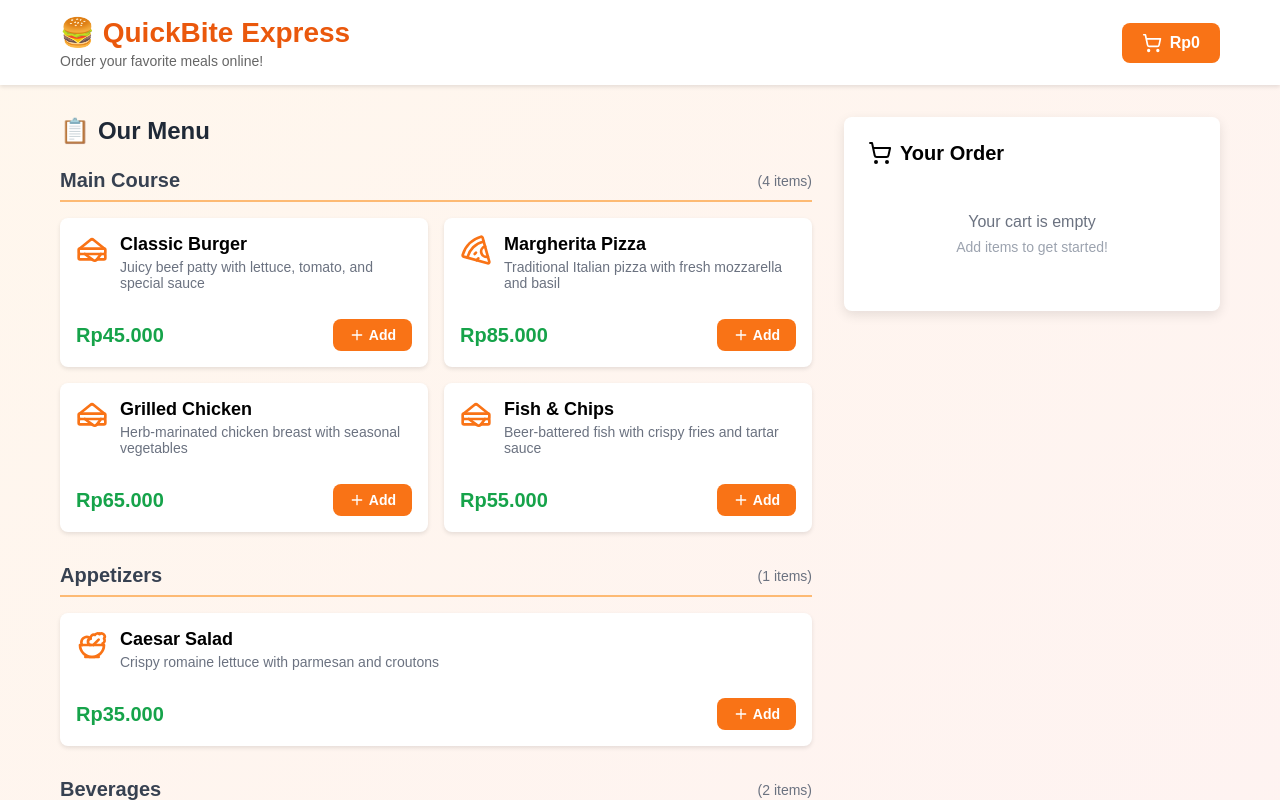
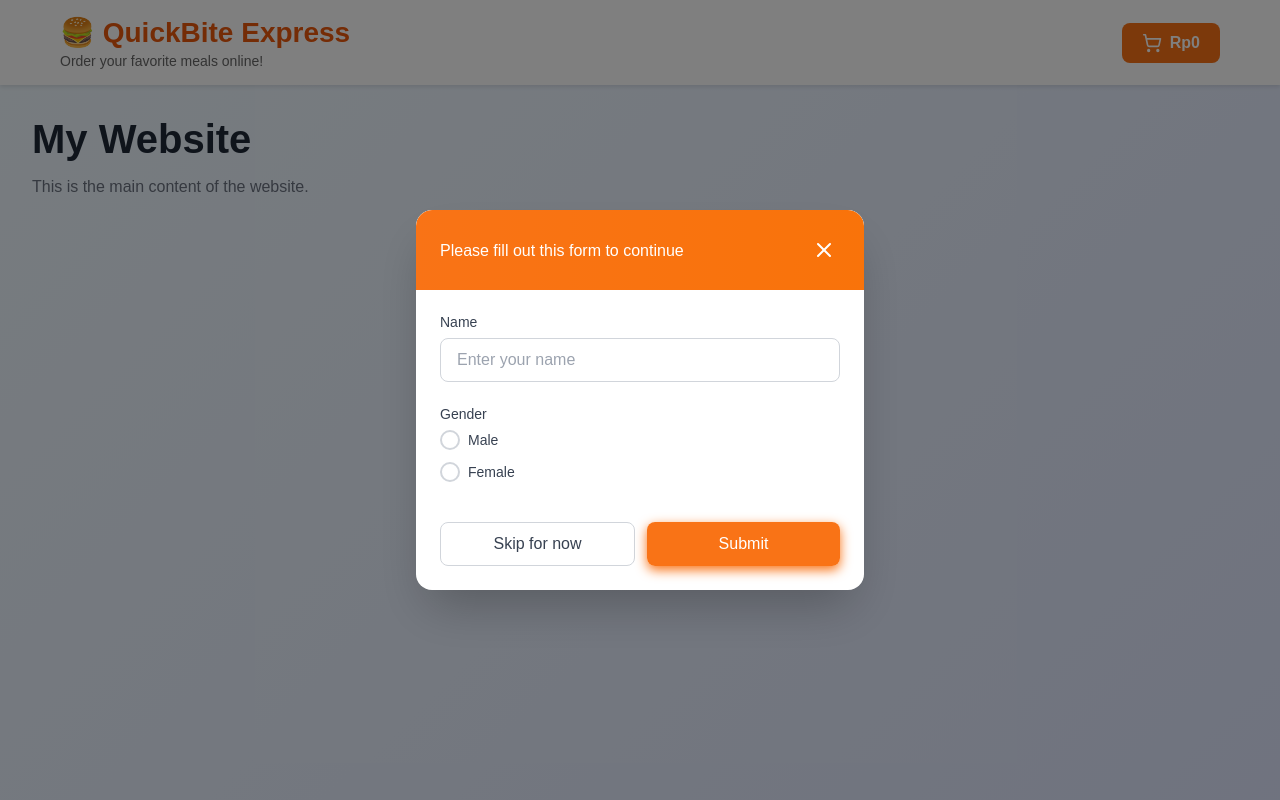
Before and after one commit to Bonaaaa/quickbite-express, a React (Create React App) app: page / in a window 1280 px wide. Shown: the top 800 px of the page. Built offline with nearby package versions, Linux system fonts and the light colour scheme.

Commit message:
Modals Form for name and gender

```diff
--- a/src/App.js
+++ b/src/App.js
@@ -1,9 +1,10 @@
-import React, { useState } from 'react';
-import Header from './components/Header';
-import MenuSection from './components/MenuSection';
-import CartSidebar from './components/CartSidebar';
-import { menuItems } from './data/menuData';
-import { styles } from './styles/styles';
+import React, { useState } from "react";
+import Header from "./components/Header";
+import MenuSection from "./components/MenuSection";
+import CartSidebar from "./components/CartSidebar";
+import { menuItems } from "./data/menuData";
+import { styles } from "./styles/styles";
+import ModalsForm from "./components/Modals/ModalsForm";
 
 const FoodOrderingApp = () => {
   // ===== USESTATE IMPLEMENTATIONS - STATE MANAGEMENT UTAMA =====
@@ -36,12 +37,13 @@ const FoodOrderingApp = () => {
    * 5. Jika item sudah ada, tambah quantity; jika tidak, set quantity = 1
    */
   const addToCart = (item) => {
-    setCart(prevCart => ({
+    setCart((prevCart) => ({
       ...prevCart, // Spread operator untuk immutable update
-      [item.id]: { // Computed property name dengan ID sebagai key
+      [item.id]: {
+        // Computed property name dengan ID sebagai key
         ...item, // Copy semua properti item (name, price, etc.)
-        quantity: (prevCart[item.id]?.quantity || 0) + 1 // Optional chaining + fallback
-      }
+        quantity: (prevCart[item.id]?.quantity || 0) + 1, // Optional chaining + fallback
+      },
     }));
   };
 
@@ -55,14 +57,15 @@ const FoodOrderingApp = () => {
    * 5. Return updated cart state
    */
   const removeFromCart = (itemId) => {
-    setCart(prevCart => {
+    setCart((prevCart) => {
       const newCart = { ...prevCart }; // Shallow copy untuk immutability
-      if (newCart[itemId]) { // Cek keberadaan item
+      if (newCart[itemId]) {
+        // Cek keberadaan item
         if (newCart[itemId].quantity > 1) {
           // Kurangi quantity jika masih > 1
           newCart[itemId] = {
             ...newCart[itemId], // Copy existing item properties
-            quantity: newCart[itemId].quantity - 1 // Decrease quantity
+            quantity: newCart[itemId].quantity - 1, // Decrease quantity
           };
         } else {
           // Hapus item jika quantity = 1
@@ -78,7 +81,7 @@ const FoodOrderingApp = () => {
    * Menghapus item sepenuhnya tanpa peduli quantity
    */
   const deleteFromCart = (itemId) => {
-    setCart(prevCart => {
+    setCart((prevCart) => {
       const newCart = { ...prevCart }; // Immutable copy
       delete newCart[itemId]; // Remove item completely
       return newCart; // Return updated state
@@ -93,9 +96,11 @@ const FoodOrderingApp = () => {
    * Menggunakan Object.values() dan reduce() untuk iterasi
    */
   const calculateTotal = () => {
-    return Object.values(cart).reduce((total, item) => {
-      return total + (item.price * item.quantity); // Accumulate price × quantity
-    }, 0).toLocaleString('id-ID'); // Format to Indonesian number format
+    return Object.values(cart)
+      .reduce((total, item) => {
+        return total + item.price * item.quantity; // Accumulate price × quantity
+      }, 0)
+      .toLocaleString("id-ID"); // Format to Indonesian number format
   };
 
   /**
@@ -103,7 +108,10 @@ const FoodOrderingApp = () => {
    * Menghitung total jumlah item (quantity) dalam cart
    */
   const getTotalItems = () => {
-    return Object.values(cart).reduce((total, item) => total + item.quantity, 0);
+    return Object.values(cart).reduce(
+      (total, item) => total + item.quantity,
+      0
+    );
   };
 
   /**
@@ -111,7 +119,7 @@ const FoodOrderingApp = () => {
    * Utility function untuk format rupiah
    */
   const formatRupiah = (amount) => {
-    return 'Rp' + amount.toLocaleString('id-ID');
+    return "Rp" + amount.toLocaleString("id-ID");
   };
 
   /**
@@ -138,6 +146,7 @@ const FoodOrderingApp = () => {
         setShowCart={setShowCart}
       />
 
+      <ModalsForm />
       {/* MAIN CONTENT CONTAINER - FLEXBOX IMPLEMENTATION */}
       {/*
         FLEXBOX USAGE 1: MAIN LAYOUT CONTAINER
@@ -146,7 +155,6 @@ const FoodOrderingApp = () => {
         - flexWrap: 'wrap' → Responsive wrapping untuk mobile
       */}
       <div style={styles.mainContent}>
-
         {/* MENU SECTION - FLEXBOX HEAVY COMPONENT */}
         <MenuSection
           groupedItems={groupedItems}
--- /dev/null
+++ b/src/components/Modals/Modals.module.css
@@ -0,0 +1,348 @@
+/* Main container styles */
+.container {
+  min-height: 100vh;
+  background: linear-gradient(135deg, #f0f9ff 0%, #e0e7ff 100%);
+  position: relative;
+}
+
+.backgroundContent {
+  padding: 2rem;
+}
+
+.mainTitle {
+  font-size: 2.5rem;
+  font-weight: bold;
+  color: #1f2937;
+  margin-bottom: 1rem;
+}
+
+.mainText {
+  color: #6b7280;
+}
+
+/* Welcome page styles */
+.welcomeContainer {
+  min-height: 10%;
+  background: linear-gradient(135deg, #f0f9ff 0%, #e0e7ff 100%);
+  display: flex;
+  align-items: center;
+  justify-content: center;
+  padding: 2rem;
+}
+
+.welcomeContent {
+  text-align: center;
+  display: flex;
+  flex-direction: row;
+  align-items: center;
+  gap: 2rem;
+}
+
+.welcomeTitle {
+  font-size: 2.5rem;
+  font-weight: bold;
+  color: #1f2937;
+  margin-bottom: 1rem;
+}
+
+.welcomeText {
+  color: #6b7280;
+  margin-bottom: 1.5rem;
+}
+
+/* Modal styles */
+.modalOverlay {
+  position: fixed;
+  top: 0;
+  left: 0;
+  right: 0;
+  bottom: 0;
+  background-color: rgba(0, 0, 0, 0.5);
+  display: flex;
+  align-items: center;
+  justify-content: center;
+  padding: 1rem;
+  z-index: 50;
+  animation: fadeIn 0.2s ease-out;
+}
+
+@keyframes fadeIn {
+  from {
+    opacity: 0;
+  }
+  to {
+    opacity: 1;
+  }
+}
+
+.modalContent {
+  background-color: white;
+  border-radius: 1rem;
+  box-shadow: 0 25px 50px -12px rgba(0, 0, 0, 0.25);
+  max-width: 28rem;
+  width: 100%;
+  max-height: 90vh;
+  overflow-y: auto;
+  animation: slideIn 0.3s ease-out;
+}
+
+@keyframes slideIn {
+  from {
+    opacity: 0;
+    transform: translateY(-20px) scale(0.95);
+  }
+  to {
+    opacity: 1;
+    transform: translateY(0) scale(1);
+  }
+}
+
+/* Modal header */
+.modalHeader {
+  display: flex;
+  flex-direction: row-reverse;
+  justify-content: space-between;
+  background: linear-gradient(
+    90deg,
+    rgb(249, 115, 22) 0%,
+    rgb(249, 115, 10) 100%
+  );
+  padding: 1.5rem;
+  border-top-left-radius: 1rem;
+  border-top-right-radius: 1rem;
+}
+
+.headerTop {
+  display: flex;
+  justify-content: flex-end;
+  align-items: center;
+}
+
+.modalTitle {
+  font-size: 1.5rem;
+  font-weight: bold;
+  color: white;
+  margin: 0;
+}
+
+.closeButton {
+  color: white;
+  background: none;
+  border: none;
+  cursor: pointer;
+  padding: 0.25rem;
+  border-radius: 0.25rem;
+  transition: all 0.2s ease;
+  font-size: 1.5rem;
+  width: 2rem;
+  height: 2rem;
+  display: flex;
+  align-items: center;
+  justify-content: center;
+}
+
+.closeButton:hover {
+  color: #d1d5db;
+  background-color: rgba(255, 255, 255, 0.1);
+}
+
+.modalSubtitle {
+  color: white;
+  margin-top: 0.5rem;
+  margin-bottom: 0;
+}
+
+/* Form styles */
+.modalBody {
+  padding: 1.5rem;
+}
+
+.formField {
+  margin-bottom: 1.5rem;
+}
+
+.formField:last-of-type {
+  margin-bottom: 0;
+}
+
+.label {
+  display: block;
+  font-size: 0.875rem;
+  font-weight: 500;
+  color: #374151;
+  margin-bottom: 0.5rem;
+}
+
+.input,
+.textarea {
+  width: 100%;
+  padding: 0.75rem 1rem;
+  border: 1px solid #d1d5db;
+  border-radius: 0.5rem;
+  font-size: 1rem;
+  transition: all 0.2s ease;
+  box-sizing: border-box;
+  font-family: inherit;
+}
+
+.input:focus,
+.textarea:focus {
+  outline: none;
+  border-color: rgb(249, 115, 22);
+  box-shadow: 0 0 0 3px rgba(79, 70, 229, 0.1);
+}
+
+.textarea {
+  resize: none;
+  min-height: 6rem;
+}
+
+.input::placeholder,
+.textarea::placeholder {
+  color: #9ca3af;
+}
+
+/* Radio button styles */
+.radioGroup {
+  display: flex;
+  flex-direction: column;
+  gap: 0.75rem;
+}
+
+.radioOption {
+  display: flex;
+  align-items: center;
+  gap: 0.5rem;
+}
+
+.radioInput {
+  width: 1.25rem;
+  height: 1.25rem;
+  border: 2px solid #d1d5db;
+  border-radius: 50%;
+  appearance: none;
+  cursor: pointer;
+  position: relative;
+  transition: all 0.2s ease;
+  flex-shrink: 0;
+}
+
+.radioInput:checked {
+  border-color: rgb(249, 115, 22);
+  background-color: rgb(249, 115, 22);
+}
+
+.radioInput:checked::before {
+  content: "";
+  position: absolute;
+  top: 50%;
+  left: 50%;
+  width: 0.5rem;
+  height: 0.5rem;
+  border-radius: 50%;
+  background-color: white;
+  transform: translate(-50%, -50%);
+}
+
+.radioInput:focus {
+  outline: none;
+  box-shadow: 0 0 0 3px rgba(79, 70, 229, 0.1);
+}
+
+.radioInput:hover {
+  border-color: #9ca3af;
+}
+
+.radioInput:checked:hover {
+  border-color: rgb(249, 115, 22);
+  background-color: rgb(249, 115, 22);
+}
+
+.radioLabel {
+  font-size: 0.875rem;
+  color: #374151;
+  cursor: pointer;
+  font-weight: 400;
+  margin: 0;
+}
+
+/* Form actions */
+.formActions {
+  display: flex;
+  gap: 0.75rem;
+  padding-top: 1rem;
+}
+
+.skipButton,
+.submitButton {
+  flex: 1;
+  padding: 0.75rem 1.5rem;
+  border-radius: 0.5rem;
+  cursor: pointer;
+  font-weight: 500;
+  transition: all 0.2s ease;
+  font-size: 1rem;
+  border: none;
+}
+
+.skipButton {
+  border: 1px solid #d1d5db;
+  color: #374151;
+  background-color: white;
+}
+
+.skipButton:hover {
+  background-color: #f9fafb;
+  border-color: #9ca3af;
+}
+
+.submitButton {
+  background: linear-gradient(
+    90deg,
+    rgb(249, 115, 22) 0%,
+    rgb(249, 115, 22) 100%
+  );
+  color: white;
+  box-shadow: 0 4px 12px rgb(249, 115, 22);
+}
+
+.submitButton:hover {
+  background: linear-gradient(
+    90deg,
+    rgb(249, 115, 22) 0%,
+    rgb(249, 115, 22) 100%
+  );
+  transform: translateY(-1px);
+  box-shadow: 0 6px 16px rgb(249, 115, 22);
+}
+
+.submitButton:active {
+  transform: translateY(0);
+}
+
+/* Responsive design */
+@media (max-width: 640px) {
+  .modalContent {
+    margin: 1rem;
+    max-width: calc(100% - 2rem);
+  }
+
+  .modalHeader,
+  .modalBody {
+    padding: 1rem;
+  }
+
+  .formActions {
+    flex-direction: column;
+  }
+
+  .skipButton,
+  .submitButton {
+    width: 100%;
+  }
+
+  .mainTitle,
+  .welcomeTitle {
+    font-size: 2rem;
+  }
+}
--- /dev/null
+++ b/src/components/Modals/ModalsForm.js
@@ -0,0 +1,143 @@
+// ModalsForm.jsx
+import { useState } from "react";
+import styles from "./Modals.module.css";
+import { X } from "lucide-react";
+
+export default function ModalsForm() {
+  const [isModalOpen, setIsModalOpen] = useState(true);
+  const [formData, setFormData] = useState({
+    name: "",
+    gender: "",
+  });
+
+  const handleInputChange = (e) => {
+    const { name, value } = e.target;
+    setFormData((prev) => ({
+      ...prev,
+      [name]: value,
+    }));
+  };
+
+  const handleGenderChange = (e) => {
+    setFormData((prev) => ({
+      ...prev,
+      gender: e.target.value,
+    }));
+  };
+
+  const handleSubmit = (e) => {
+    e.preventDefault();
+    console.log("Form submitted:", formData);
+    // Process form data here
+    setIsModalOpen(false);
+  };
+
+  const handleClose = () => {
+    setIsModalOpen(false);
+  };
+
+  if (!isModalOpen) {
+    return (
+      <div className={styles.welcomeContainer}>
+        <div className={styles.welcomeContent}>
+          <h1 className={styles.welcomeTitle}>
+            Welcome {formData.name || "Guest"}!
+          </h1>
+        </div>
+      </div>
+    );
+  }
+
+  return (
+    <div className={styles.container}>
+      {/* Background content */}
+      <div className={styles.backgroundContent}>
+        <h1 className={styles.mainTitle}>My Website</h1>
+        <p className={styles.mainText}>
+          This is the main content of the website.
+        </p>
+      </div>
+
+      {/* Modal Overlay */}
+      <div className={styles.modalOverlay}>
+        {/* Modal Content */}
+        <div className={styles.modalContent}>
+          {/* Modal Header */}
+          <div className={styles.modalHeader}>
+            <button className={styles.closeButton} onClick={handleClose}>
+              <X />
+            </button>
+            <p className={styles.modalSubtitle}>
+              Please fill out this form to continue
+            </p>
+          </div>
+
+          {/* Modal Body */}
+          <div className={styles.modalBody}>
+            {/* Name Field */}
+            <div className={styles.formField}>
+              <label htmlFor="name" className={styles.label}>
+                Name
+              </label>
+              <input
+                type="text"
+                id="name"
+                name="name"
+                value={formData.name}
+                onChange={handleInputChange}
+                className={styles.input}
+                placeholder="Enter your name"
+                required
+              />
+            </div>
+
+            {/* Email Field */}
+            <div className={styles.formField}>
+              <label className={styles.label}>Gender</label>
+              <div className={styles.radioGroup}>
+                <div className={styles.radioOption}>
+                  <input
+                    type="radio"
+                    id="male"
+                    name="gender"
+                    value="male"
+                    checked={formData.gender === "male"}
+                    onChange={handleGenderChange}
+                    className={styles.radioInput}
+                  />
+                  <label htmlFor="male" className={styles.radioLabel}>
+                    Male
+                  </label>
+                </div>
+                <div className={styles.radioOption}>
+                  <input
+                    type="radio"
+                    id="female"
+                    name="gender"
+                    value="female"
+                    checked={formData.gender === "female"}
+                    onChange={handleGenderChange}
+                    className={styles.radioInput}
+                  />
+                  <label htmlFor="female" className={styles.radioLabel}>
+                    Female
+                  </label>
+                </div>
+              </div>
+            </div>
+
+            {/* Form Actions */}
+            <div className={styles.formActions}>
+              <button className={styles.skipButton} onClick={handleClose}>
+                Skip for now
+              </button>
+              <button className={styles.submitButton} onClick={handleSubmit}>
+                Submit
+              </button>
+            </div>
+          </div>
+        </div>
+      </div>
+    </div>
+  );
+}
```
